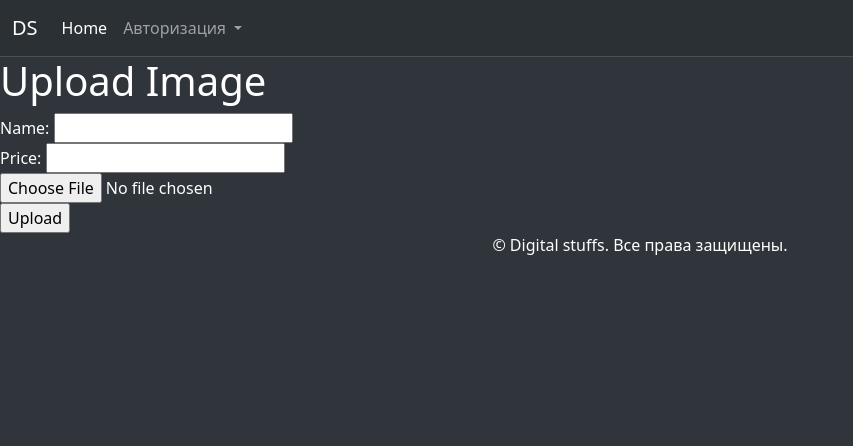
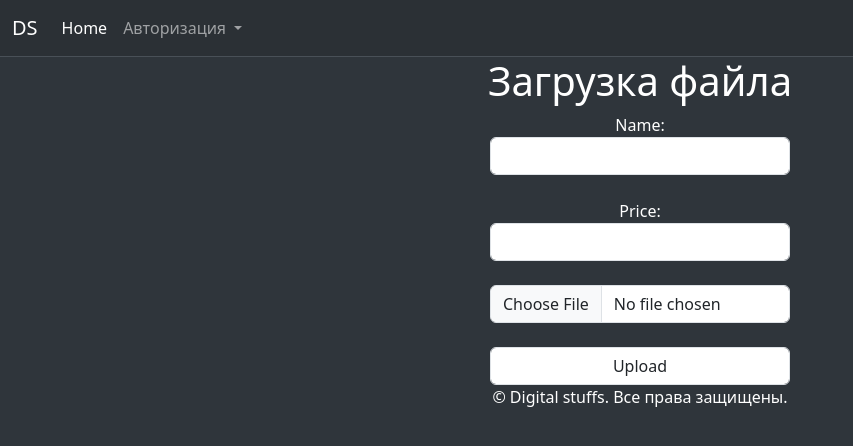
Before and after one commit to mjDanny/GraduationProject, a Flask app: page /upload in a window 1280 px wide. Shown: the top 446 px of the page, without its empty margins (0-853 px from the left). Run offline with Flask 3, Linux system fonts and the light colour scheme.

Commit message:
improved forms of download, login and registration forms

```diff
--- a/templates/upload.html
+++ b/templates/upload.html
@@ -1,16 +1,18 @@
 {% extends "base.html" %}
 
 {% block main_content %}
-<h1>Upload Image</h1>
+<div class="container" align="center">
+    <h1>Загрузка файла</h1>
     <form action="{{ url_for('upload') }}" method="post" enctype="multipart/form-data">
         <label for="name">Name:</label>
-    <input type="text" name="name" id="name">
-    <br>
-    <label for="price">Price:</label>
-    <input type="number" name="price" id="price">
-    <br>
-    <input type="file" name="file">
-    <br>
-    <input type="submit" value="Upload">
+        <input class="form-control" style="width: 300px;" type="text" name="name" id="name">
+        <br>
+        <label for="price">Price:</label>
+        <input class="form-control" style="width: 300px;" type="number" name="price" id="price">
+        <br>
+        <input class="form-control" style="width: 300px;" type="file" name="file">
+        <br>
+        <input class="form-control" style="width: 300px;" type="submit" value="Upload">
     </form>
+</div>
 {% endblock %}
```
Also changed, not shown: templates/login.html (+6 -4 lines), templates/register.html (+15 -14 lines).
